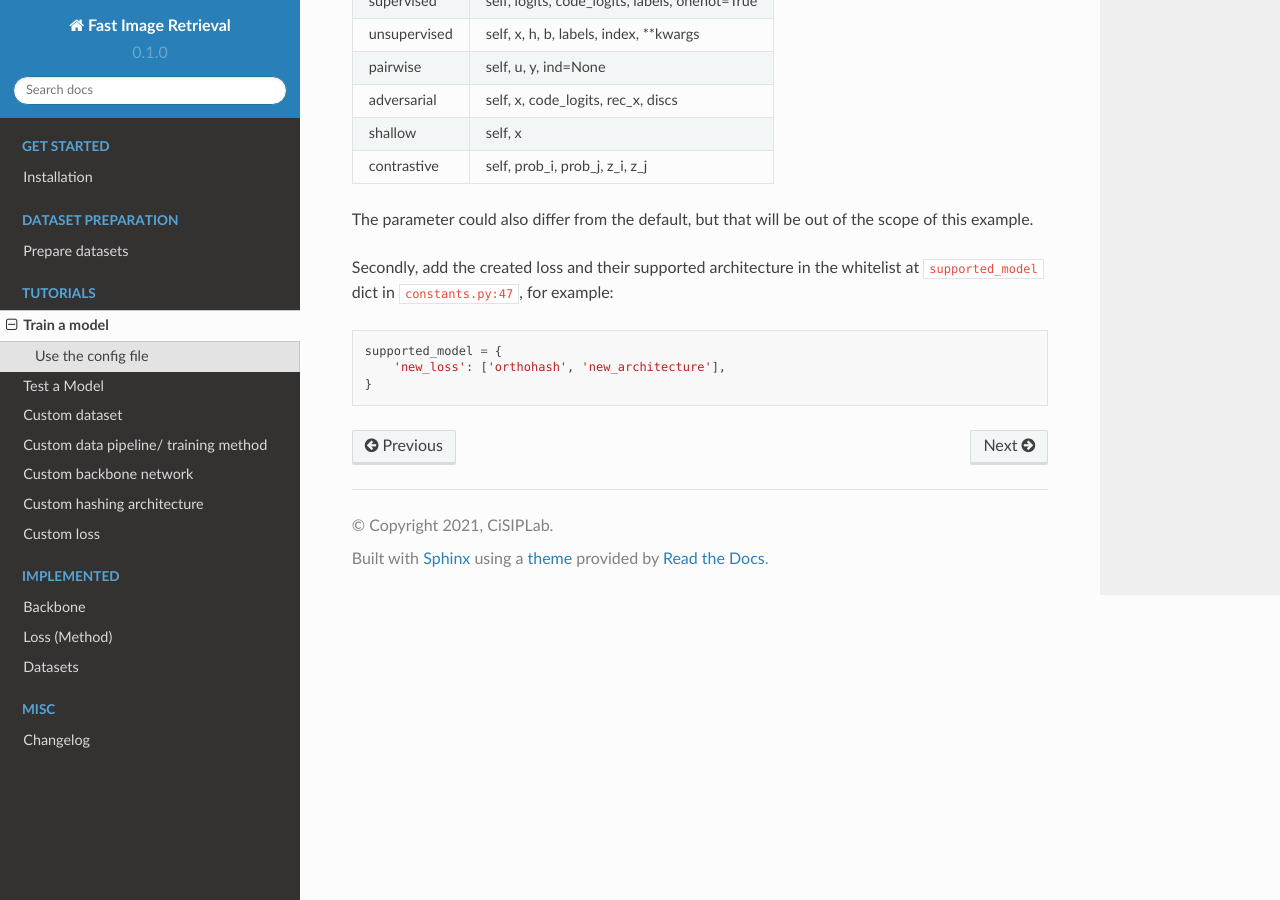
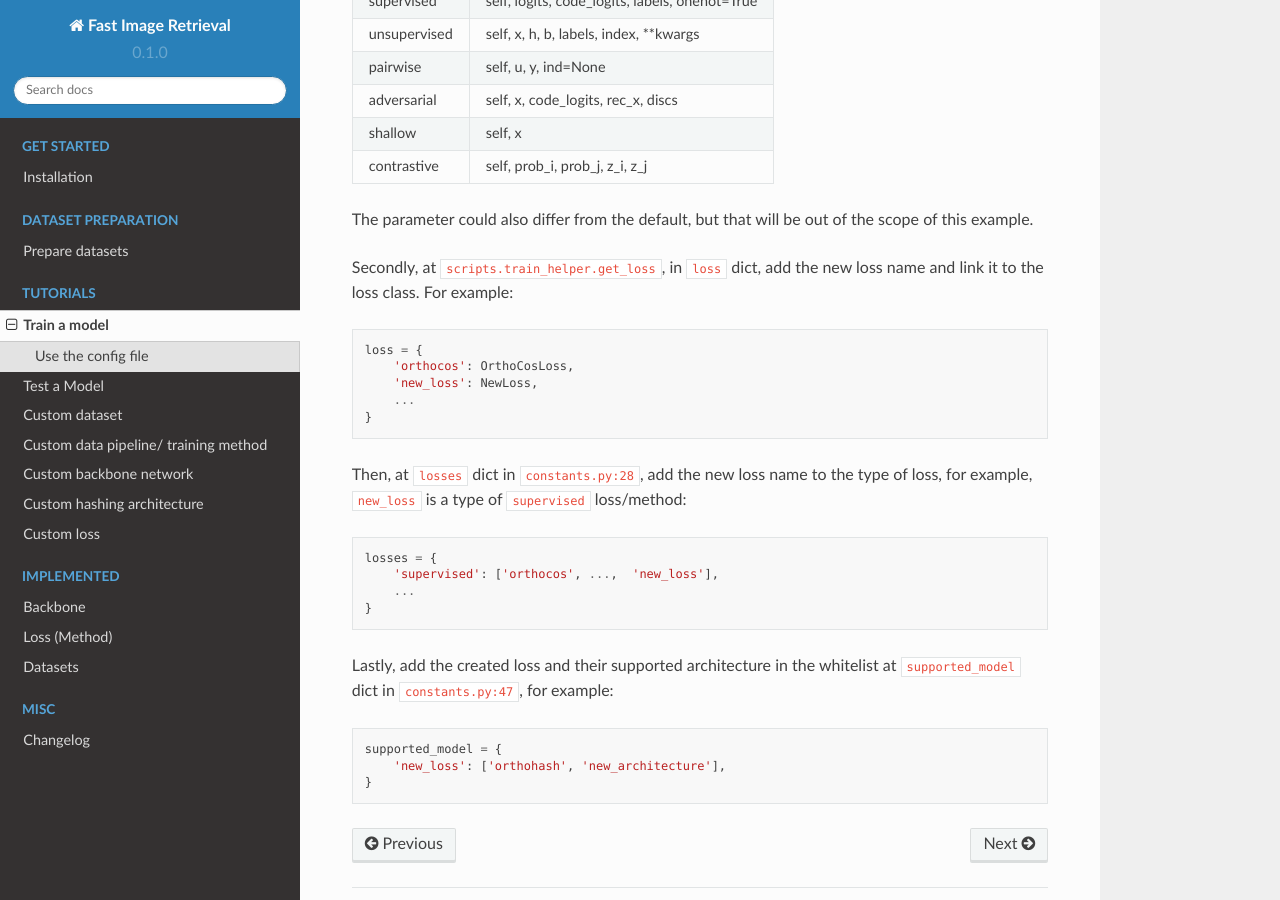
Before and after one commit to CISiPLab/cisip-FIRe, a Sphinx documentation site: the page built from docs/tutorials.md, in a window 1280 px wide and 900 px high, scrolled down 8223 px. Built offline with Sphinx 7.4.7 and the Read the Docs theme 2.0.0, drawn with Linux system fonts in a browser that asks for light colours.

Commit message:
fix bihalf-supervised.yaml

````diff
--- a/docs/tutorials.md
+++ b/docs/tutorials.md
@@ -350,7 +350,22 @@ The parameter for forward method will be different depends on type of the loss,
 
 The parameter could also differ from the default, but that will be out of the scope of this example.
 
-Secondly, add the created loss and their supported architecture in the whitelist at `supported_model` dict in `constants.py:47`, for example:
+Secondly, at `scripts.train_helper.get_loss`, in `loss` dict, add the new loss name and link it to the loss class. For example:
+```python
+loss = {
+    'orthocos': OrthoCosLoss,
+    'new_loss': NewLoss,
+    ...
+}
+```
+Then, at `losses` dict in `constants.py:28`, add the new loss name to the type of loss, for example, `new_loss` is a type of `supervised` loss/method:
+```python
+losses = {
+    'supervised': ['orthocos', ...,  'new_loss'],
+    ...
+}
+```
+Lastly, add the created loss and their supported architecture in the whitelist at `supported_model` dict in `constants.py:47`, for example:
 ```python
 supported_model = {
     'new_loss': ['orthohash', 'new_architecture'],
````
Also changed, not shown: docs/dataset.md (+1 -1 lines), 1 other file.
